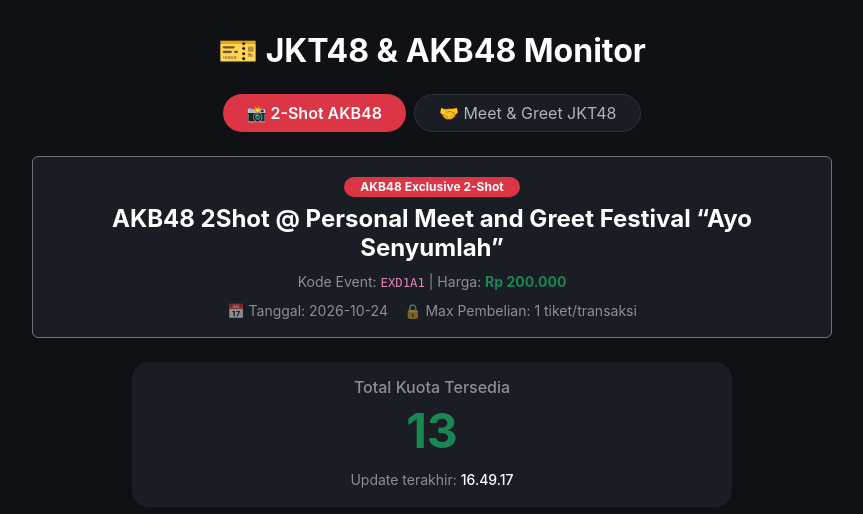
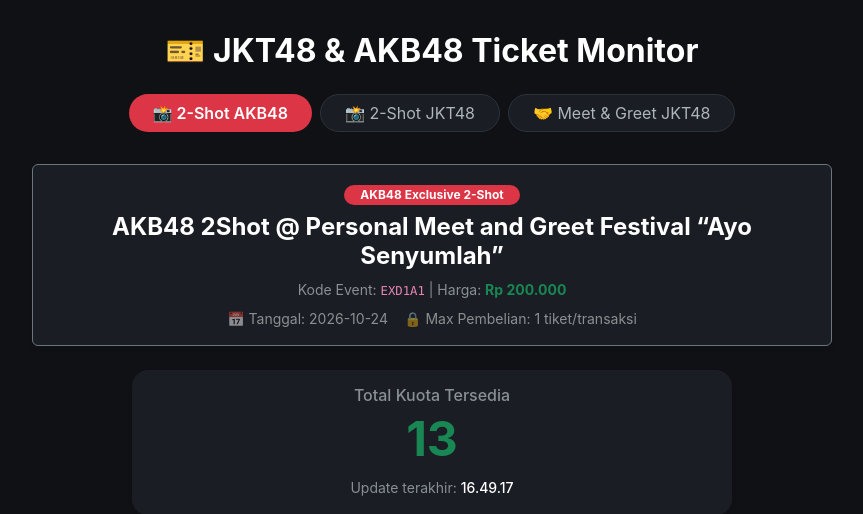
Before and after one commit to fmcrawford/monitoring, a Flask app: page / in a window 1280 px wide. Shown: the top 514 px of the page, without its empty margins (208-1071 px from the left). Run offline with Flask 3, Linux system fonts and the light colour scheme.

Commit message:
Update index.html

```diff
--- a/templates/index.html
+++ b/templates/index.html
@@ -38,13 +38,14 @@
 
 <div class="container-fluid" style="max-width: 1200px;">
     <div class="d-flex align-items-center justify-content-center mb-4 gap-2">
-        <h2 class="m-0 fw-bold">🎫 JKT48 & AKB48 Monitor</h2>
+        <h2 class="m-0 fw-bold">🎫 JKT48 & AKB48 Ticket Monitor</h2>
     </div>
 
-    <!-- Toggle Kategori -->
-    <div class="d-flex justify-content-center gap-2 mb-4">
-        <button id="btn-2shot" class="btn btn-custom-active px-4 rounded-pill" onclick="switchCategory('2shot')">📸 2-Shot AKB48</button>
-        <button id="btn-mg" class="btn btn-custom-inactive px-4 rounded-pill" onclick="switchCategory('mg')">🤝 Meet & Greet JKT48</button>
+    <!-- Toggle 3 Pilihan Kategori -->
+    <div class="d-flex justify-content-center gap-2 mb-4 flex-wrap">
+        <button id="btn-akb-2shot" class="btn btn-custom-active px-4 rounded-pill mb-2" onclick="switchCategory('akb_2shot')">📸 2-Shot AKB48</button>
+        <button id="btn-jkt-2shot" class="btn btn-custom-inactive px-4 rounded-pill mb-2" onclick="switchCategory('jkt_2shot')">📸 2-Shot JKT48</button>
+        <button id="btn-mg" class="btn btn-custom-inactive px-4 rounded-pill mb-2" onclick="switchCategory('mg')">🤝 Meet & Greet JKT48</button>
     </div>
 
     <!-- Info Box Event Banner -->
@@ -62,13 +63,13 @@
     <!-- Banner Announcement -->
     <div id="announcement-container"></div>
 
-    <!-- Kontrol UX: Search, Dropdown Sesi, Filter -->
+    <!-- Kontrol UX: Search, Dropdown Sesi (khusus AKB), Filter -->
     <div class="row g-3 mb-4 align-items-center justify-content-center">
         <div class="col-md-4">
             <input type="text" id="searchBox" class="form-control search-box w-100" placeholder="Cari nama member..." onkeyup="applyFilters()">
         </div>
         <div class="col-md-4" id="session-dropdown-wrapper">
-            <!-- Dropdown Sesi khusus 2-Shot AKB48 -->
+            <!-- Dropdown Sesi akan muncul otomatis saat di menu 2-Shot AKB48 -->
         </div>
         <div class="col-md-3" id="filter-toggle-container">
             <div class="form-check form-switch d-flex align-items-center gap-2 m-0">
@@ -91,12 +92,11 @@
 
 <script>
     let favoriteMembers = JSON.parse(localStorage.getItem('jkt48_favorites')) || ["Grace Octaviani"];
-    let currentCategory = '2shot';
-    let fetchInterval;
+    let currentCategory = 'akb_2shot';
     let rawData = [];
     let selectedSessionFilter = 'all';
 
-    // Data JSON statis AKB48 2-Shot yang Anda berikan
+    // Data JSON statis AKB48 2-Shot
     const akb2ShotData = {
         "status": true,
         "message": "Berhasil mendapatkan data",
@@ -187,16 +187,13 @@
 
     function switchCategory(category) {
         currentCategory = category;
-        const btn2shot = document.getElementById('btn-2shot');
+        const btnAkb2Shot = document.getElementById('btn-akb-2shot');
+        const btnJkt2Shot = document.getElementById('btn-jkt-2shot');
         const btnMg = document.getElementById('btn-mg');
 
-        if (category === '2shot') {
-            btn2shot.className = 'btn btn-custom-active px-4 rounded-pill';
-            btnMg.className = 'btn btn-custom-inactive px-4 rounded-pill';
-        } else {
-            btn2shot.className = 'btn btn-custom-inactive px-4 rounded-pill';
-            btnMg.className = 'btn btn-custom-active px-4 rounded-pill';
-        }
+        btnAkb2Shot.className = category === 'akb_2shot' ? 'btn btn-custom-active px-4 rounded-pill mb-2' : 'btn btn-custom-inactive px-4 rounded-pill mb-2';
+        btnJkt2Shot.className = category === 'jkt_2shot' ? 'btn btn-custom-active px-4 rounded-pill mb-2' : 'btn btn-custom-inactive px-4 rounded-pill mb-2';
+        btnMg.className = category === 'mg' ? 'btn btn-custom-active px-4 rounded-pill mb-2' : 'btn btn-custom-inactive px-4 rounded-pill mb-2';
 
         selectedSessionFilter = 'all';
         fetchData();
@@ -210,8 +207,7 @@
         let membersList = [];
         let totalQuotaCount = 0;
 
-        if (currentCategory === '2shot') {
-            // Render dari data statis AKB48 yang Anda berikan
+        if (currentCategory === 'akb_2shot') {
             const eventData = akb2ShotData.data;
             membersList = parseAKB48Sessions(eventData.session);
 
@@ -219,24 +215,25 @@
             document.getElementById('total-quota').innerText = totalQuotaCount;
             document.getElementById('last-update').innerText = new Date().toLocaleTimeString('id-ID');
 
-            renderEventHeader(eventData);
+            renderAKBEventHeader(eventData);
             renderSessionDropdown(eventData.session);
             processRawData(membersList);
         } else {
-            // Fetch ke endpoint Meet & Greet JKT48 backend
+            // Endpoint untuk 2-Shot JKT48 (/api/status) atau Meet & Greet JKT48 (/api/mg)
+            const endpoint = currentCategory === 'jkt_2shot' ? '/api/status' : '/api/mg';
             try {
-                const response = await fetch('/api/mg');
+                const response = await fetch(endpoint);
                 const resJson = await response.json();
                 membersList = resJson.members || [];
 
-                membersList.forEach(m => { totalQuotaCount += (typeof m.quota === 'number' ? m.quota : 0); });
+                membersList.forEach(m => { totalQuotaCount += (typeof m.quota === 'number' ? m.quota : (m.quota_available ? 1 : 0)); });
                 document.getElementById('total-quota').innerText = resJson.total_quota !== undefined ? resJson.total_quota : totalQuotaCount;
                 document.getElementById('last-update').innerText = new Date().toLocaleTimeString('id-ID');
 
                 processRawData(membersList);
             } catch (error) {
                 console.error("Fetch error:", error);
-                document.getElementById('data-container').innerHTML = `<div class="text-center py-5 text-danger">Gagal mengambil data Meet & Greet: ${error.message}</div>`;
+                document.getElementById('data-container').innerHTML = `<div class="text-center py-5 text-danger">Gagal mengambil data dari server: ${error.message}</div>`;
             }
         }
     }
@@ -260,7 +257,7 @@
         return flatMembers;
     }
 
-    function renderEventHeader(eventData) {
+    function renderAKBEventHeader(eventData) {
         const headerContainer = document.getElementById('event-info-container');
         let priceFormatted = new Intl.NumberFormat('id-ID', { style: 'currency', currency: 'IDR', maximumFractionDigits: 0 }).format(eventData.default_price || 200000);
         headerContainer.innerHTML = `
@@ -303,7 +300,7 @@
                 grouped[m.name] = { name: m.name, totalQuota: 0, sessions: [] };
             }
             grouped[m.name].sessions.push(m);
-            grouped[m.name].totalQuota += m.quota;
+            grouped[m.name].totalQuota += (typeof m.quota === 'number' ? m.quota : (m.quota_available ? 1 : 0));
         });
 
         rawData = Object.values(grouped);
@@ -328,12 +325,12 @@
             let matchesSession = true;
             let displayedSessions = member.sessions;
 
-            if (currentCategory === '2shot' && selectedSessionFilter !== 'all') {
+            if (currentCategory === 'akb_2shot' && selectedSessionFilter !== 'all') {
                 displayedSessions = member.sessions.filter(s => s.session.includes(selectedSessionFilter));
                 matchesSession = displayedSessions.length > 0;
             }
 
-            const activeQuotaCheck = displayedSessions.reduce((acc, s) => acc + s.quota, 0);
+            const activeQuotaCheck = displayedSessions.reduce((acc, s) => acc + (typeof s.quota === 'number' ? s.quota : (s.quota_available ? 1 : 0)), 0);
             const matchesAvailability = showAvailableOnly ? activeQuotaCheck > 0 : true;
 
             return matchesSearch && matchesSession && matchesAvailability;
@@ -367,18 +364,18 @@
 
         filteredData.forEach(memberData => {
             let sessionsToRender = memberData.sessions;
-            if (currentCategory === '2shot' && selectedSessionFilter !== 'all') {
+            if (currentCategory === 'akb_2shot' && selectedSessionFilter !== 'all') {
                 sessionsToRender = memberData.sessions.filter(s => s.session.includes(selectedSessionFilter));
             }
 
-            const currentFilteredQuota = sessionsToRender.reduce((acc, s) => acc + s.quota, 0);
+            const currentFilteredQuota = sessionsToRender.reduce((acc, s) => acc + (typeof s.quota === 'number' ? s.quota : (s.quota_available ? 1 : 0)), 0);
             const isAvailable = currentFilteredQuota > 0;
             const isFavorite = favoriteMembers.includes(memberData.name);
 
             const itemClass = isAvailable ? 'has-tickets' : 'sold-out-item';
-            const specialCardClass = isFavorite && currentCategory === 'mg' ? 'special-card' : '';
-            const specialHeaderClass = isFavorite && currentCategory === 'mg' ? 'special-header' : '';
-            const specialTitleClass = isFavorite && currentCategory === 'mg' ? 'special-title' : 'text-white';
+            const specialCardClass = isFavorite && (currentCategory === 'mg' || currentCategory === 'jkt_2shot') ? 'special-card' : '';
+            const specialHeaderClass = isFavorite && (currentCategory === 'mg' || currentCategory === 'jkt_2shot') ? 'special-header' : '';
+            const specialTitleClass = isFavorite && (currentCategory === 'mg' || currentCategory === 'jkt_2shot') ? 'special-title' : 'text-white';
 
             const starIcon = isFavorite ? '★' : '☆';
             const starColor = isFavorite ? '#ffc107' : '#6c757d';
@@ -398,26 +395,27 @@
 
             let tableRows = '';
             sessionsToRender.forEach(s => {
-                const sessionAvailable = s.quota > 0;
+                const qVal = typeof s.quota === 'number' ? s.quota : (s.quota_available ? 1 : 0);
+                const sessionAvailable = qVal > 0;
                 const statusBadge = sessionAvailable
-                    ? `<span class="badge bg-success">${s.quota}</span>`
+                    ? `<span class="badge bg-success">${qVal}</span>`
                     : `<span class="badge bg-secondary">Habis</span>`;
 
                 tableRows += `
                     <tr style="${!sessionAvailable ? 'opacity: 0.4;' : ''}">
                         <td class="text-start">${s.session}</td>
-                        <td class="text-center">${s.track}</td>
+                        <td class="text-center">${s.track || '-'}</td>
                         <td class="text-end">${statusBadge}</td>
                     </tr>
                 `;
             });
 
-            const starHtml = currentCategory === 'mg'
+            const starHtml = currentCategory !== 'akb_2shot'
                 ? `<span class="fs-4 star-btn" style="color: ${starColor};" onclick="toggleFavorite('${memberData.name}')" title="Tandai sebagai Favorit">${starIcon}</span>`
                 : '';
 
             let buyButtonHtml = '';
-            if (currentCategory === '2shot' && isAvailable) {
+            if (currentCategory === 'akb_2shot' && isAvailable) {
                 buyButtonHtml = `
                     <div class="card-footer bg-transparent border-0 px-3 pb-3 pt-0">
                         <a href="https://jkt48.com/purchase/exclusive?code=EXD1A1" target="_blank" class="btn btn-success btn-sm w-100 fw-bold rounded-pill shadow-sm">
@@ -457,7 +455,7 @@
                 </div>
             `;
 
-            if (isFavorite && currentCategory === 'mg') {
+            if (isFavorite && currentCategory !== 'akb_2shot') {
                 favoriteHtml += cardHtml;
             } else {
                 regularHtml += cardHtml;
@@ -465,10 +463,10 @@
         });
 
         let finalRender = '';
-        if (currentCategory === 'mg' && favoriteHtml !== '') {
+        if (currentCategory !== 'akb_2shot' && favoriteHtml !== '') {
             finalRender += `
                 <div class="col-12 mb-3 mt-2">
-                    <h4 class="fw-bold text-warning border-bottom border-warning pb-2 d-inline-block pe-4">⭐ Member Favorit Anda (M&G)</h4>
+                    <h4 class="fw-bold text-warning border-bottom border-warning pb-2 d-inline-block pe-4">⭐ Member Favorit Anda</h4>
                 </div>
                 ${favoriteHtml}`;
             if (regularHtml !== '') {
```
